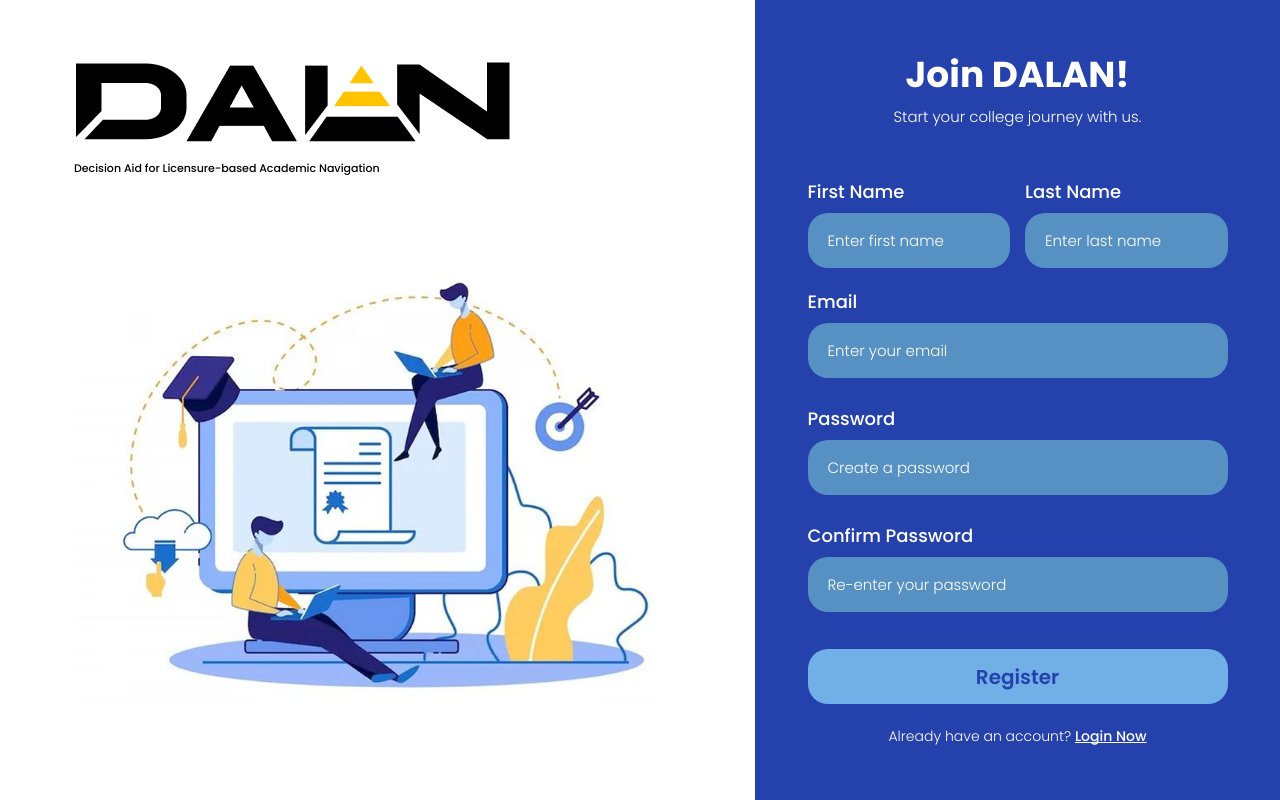
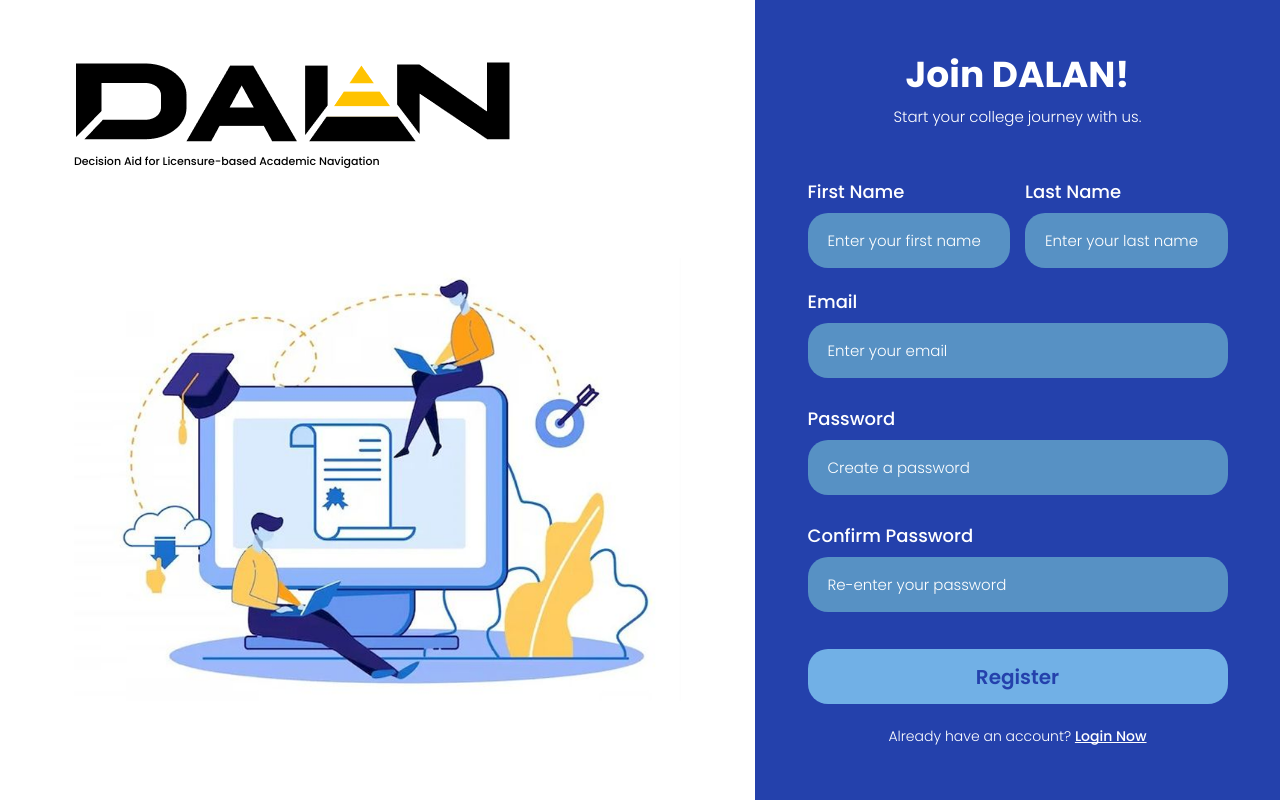
Before and after one commit to devera-jm0677/DALAN, a Flask app: template templates/register.html in a window 1280 px wide. Run offline with Flask 3, Linux system fonts and the light colour scheme; the template is opened without the code that fills it, so the values that code supplies are empty; some libraries are stand-ins or nearby versions.

Commit message:
Update register.html

```diff
--- a/templates/register.html
+++ b/templates/register.html
@@ -8,6 +8,15 @@
     <!-- Google Fonts -->
     <link href="https://fonts.googleapis.com/css2?family=Anton&family=Poppins:wght@300;400;500;600;700&display=swap" rel="stylesheet">
 
+    <!-- Bootstrap CSS -->
+    <link href="https://cdn.jsdelivr.net/npm/bootstrap@5.3.0/dist/css/bootstrap.min.css" rel="stylesheet">
+
+    <!-- Bootstrap Icons -->
+    <link rel="stylesheet" href="https://cdn.jsdelivr.net/npm/bootstrap-icons@1.11.1/font/bootstrap-icons.css">
+
+    <!-- SweetAlert2 CSS -->
+    <link rel="stylesheet" href="https://cdn.jsdelivr.net/npm/sweetalert2@11/dist/sweetalert2.min.css">
+
     <link rel="stylesheet" href="/static/login.css">
     <link rel="stylesheet" href="/static/register.css">
 </head>
@@ -16,10 +25,10 @@
         <!-- Left Side - Logo and Image -->
         <section class="left-section">
             <!-- Logo and Subtitle -->
-            <div class="sidebar-logo">
-            <img src="/static/img/FINAL2.png" alt="DALAN Logo" class="logo-image">
-            <p class="logo-subtitle">Decision Aid for Licensure-based Academic Navigation</p>
-        </div>
+           <div class="logo-section">
+                <img src="/static/img/FINAL2.png" alt="DALAN Logo" class="logo-image">
+                <p class="logo-subtitle">Decision Aid for Licensure-based Academic Navigation</p>
+            </div>
 
             <!-- Illustration Image -->
             <div class="illustration-container">
@@ -37,7 +46,7 @@
                 </div>
 
                 <!-- Register Form -->
-                <form id="registerForm" class="login-form">
+                <form id="registerForm" class="login-form" action="javascript:void(0);" method="post">
                     <!-- First Name and Last Name Row -->
                     <div class="form-row">
                         <!-- First Name Field -->
@@ -48,7 +57,7 @@
                                 id="firstName"
                                 name="firstName"
                                 class="form-input"
-                                placeholder="Enter first name"
+                                placeholder="Enter your first name"
                                 required
                                 autocomplete="given-name">
                         </div>
@@ -61,7 +70,7 @@
                                 id="lastName"
                                 name="lastName"
                                 class="form-input"
-                                placeholder="Enter last name"
+                                placeholder="Enter your last name"
                                 required
                                 autocomplete="family-name">
                         </div>
@@ -120,6 +129,12 @@
         </section>
     </div>
 
+    <!-- Bootstrap JS Bundle -->
+    <script src="https://cdn.jsdelivr.net/npm/bootstrap@5.3.0/dist/js/bootstrap.bundle.min.js"></script>
+
+    <!-- SweetAlert2 JS -->
+    <script src="https://cdn.jsdelivr.net/npm/sweetalert2@11"></script>
+
     <script src="/static/register.js"></script>
 </body>
 </html>
```
